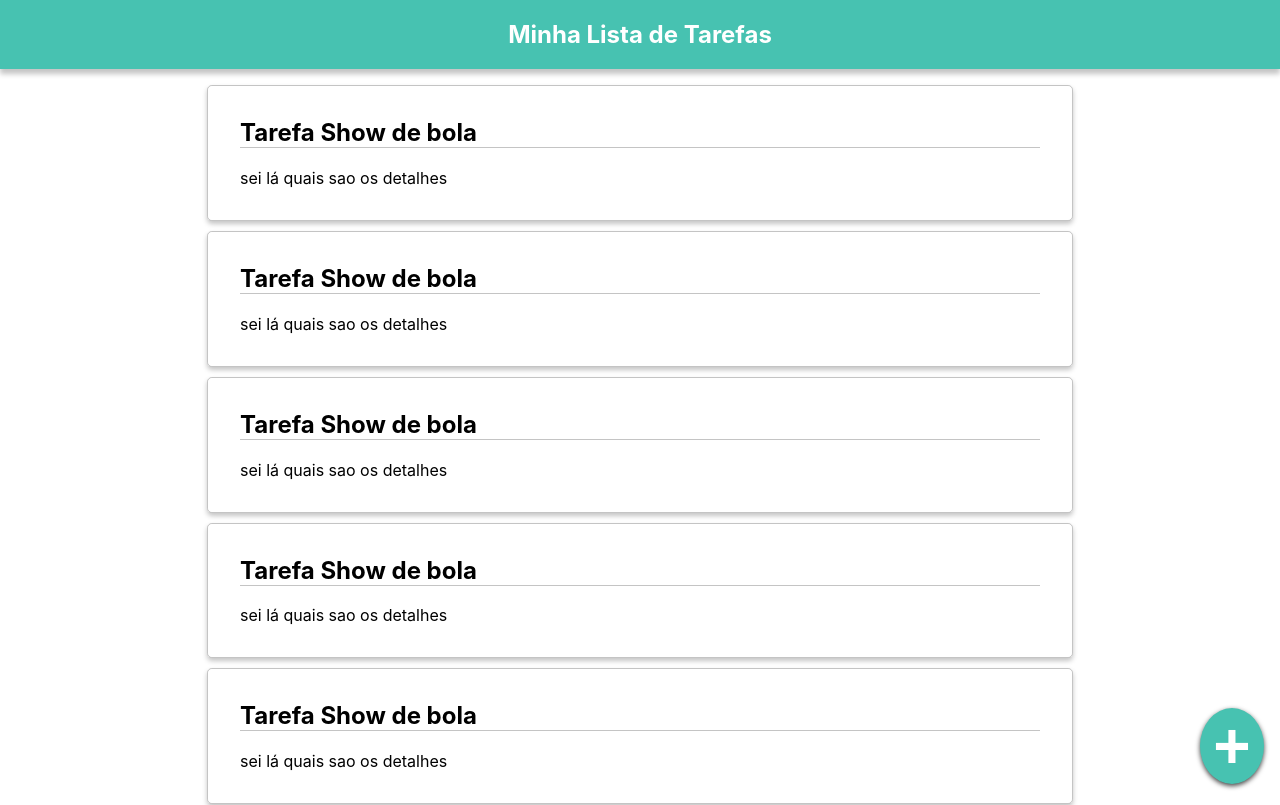
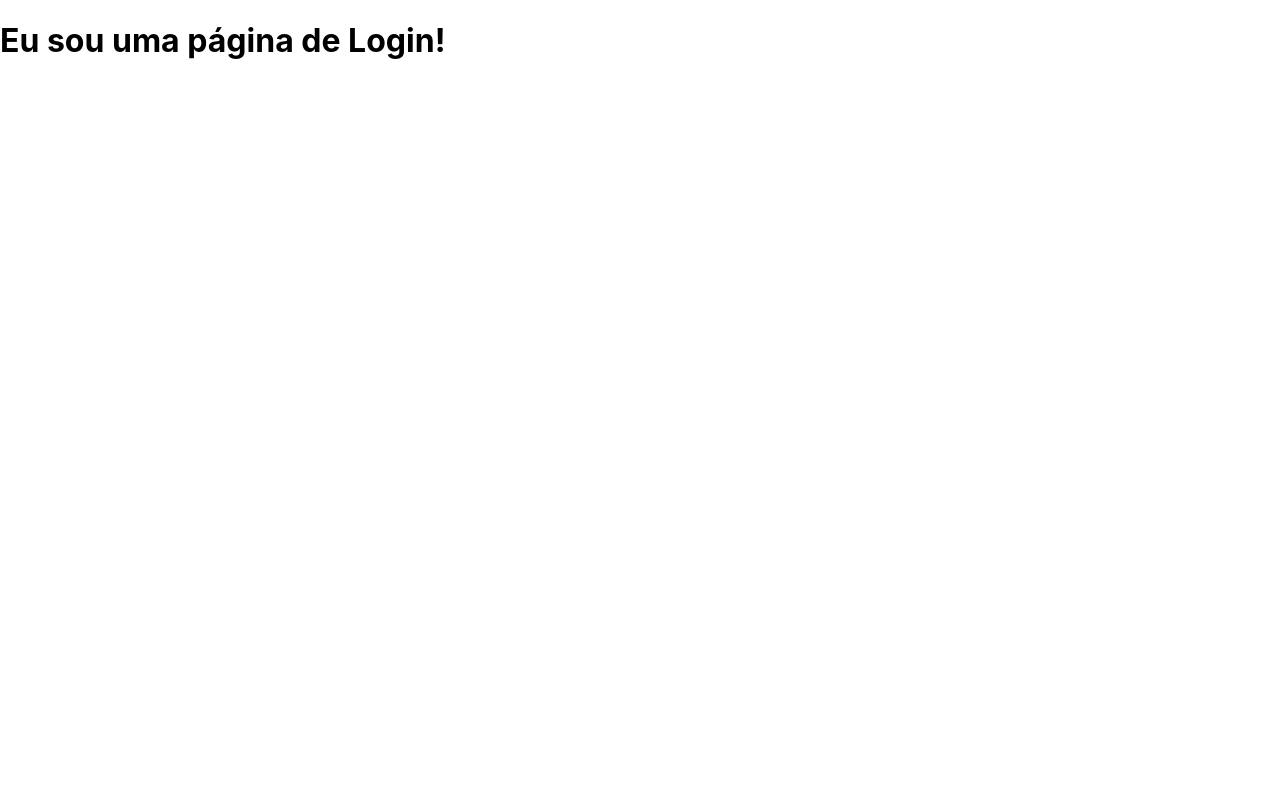
Before and after one commit to PGabriel-MB/react-tasks, a React (Create React App) app: page / in a window 1280 px wide. Shown: the top 805 px of the page. Built offline with nearby package versions, Linux system fonts and the light colour scheme.

Commit message:
criando rotas da aplicaçao

```diff
--- a/package.json
+++ b/package.json
@@ -8,6 +8,7 @@
     "@testing-library/user-event": "^7.1.2",
     "react": "^16.13.1",
     "react-dom": "^16.13.1",
+    "react-router-dom": "^5.2.0",
     "react-scripts": "3.4.3"
   },
   "scripts": {
--- /dev/null
+++ b/src/components/Routes/Root.jsx
@@ -0,0 +1,8 @@
+import React from "react";
+import Routes from "./Router";
+
+const Root = () => (
+    <Routes />
+)
+
+export default Root;
--- /dev/null
+++ b/src/components/Routes/Router.jsx
@@ -0,0 +1,20 @@
+import React from 'react';
+import {
+    BrowserRouter,
+    Switch,
+    Route
+} from 'react-router-dom';
+
+import App from '../../App';
+import Login from "../../pages/Login";
+
+const Routes = () => (
+    <BrowserRouter>
+        <Switch>
+            <Route exact path="/" component={Login} />
+            <Route exact path="/dashboard" component={App} />
+        </Switch>
+    </BrowserRouter>
+)
+
+export default Routes;
--- a/src/index.js
+++ b/src/index.js
@@ -1,12 +1,13 @@
 import React from 'react';
 import ReactDOM from 'react-dom';
 import './index.css';
-import App from './App';
 import * as serviceWorker from './serviceWorker';
+
+import Root from './components/Routes/Root';
 
 ReactDOM.render(
   <React.StrictMode>
-    <App />
+    <Root />
   </React.StrictMode>,
   document.getElementById('root')
 );
--- /dev/null
+++ b/src/pages/Login.jsx
@@ -0,0 +1,9 @@
+import React from 'react';
+
+class Login extends React.Component {
+    render() {
+        return <h1>Eu sou uma página de Login!</h1>
+    }
+}
+
+export default Login;
```
Also changed, not shown: 1 other file (tests, documents, lock files or other folders).
